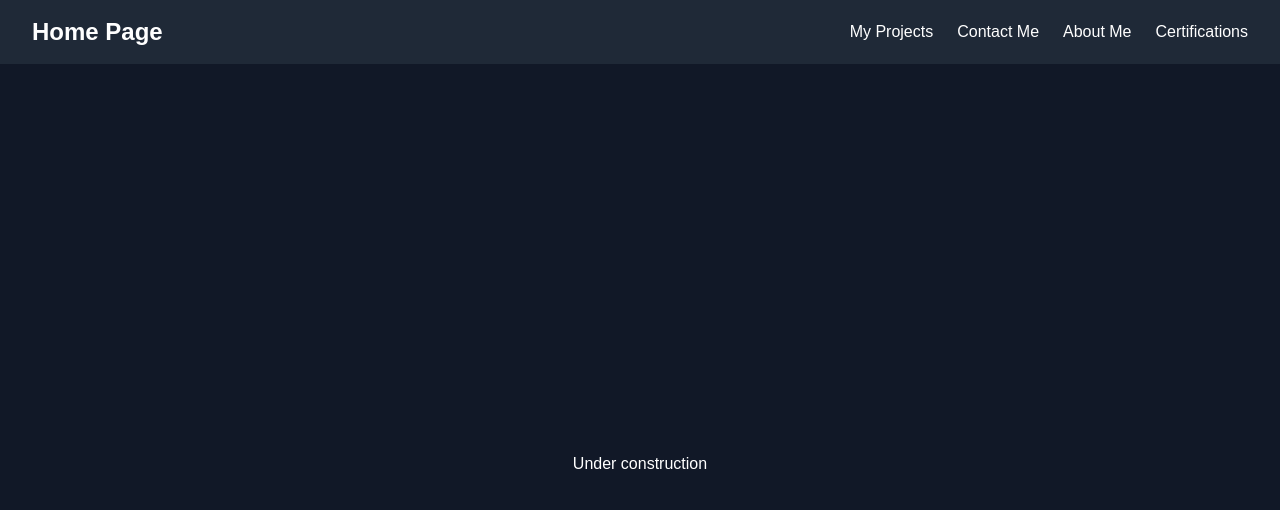
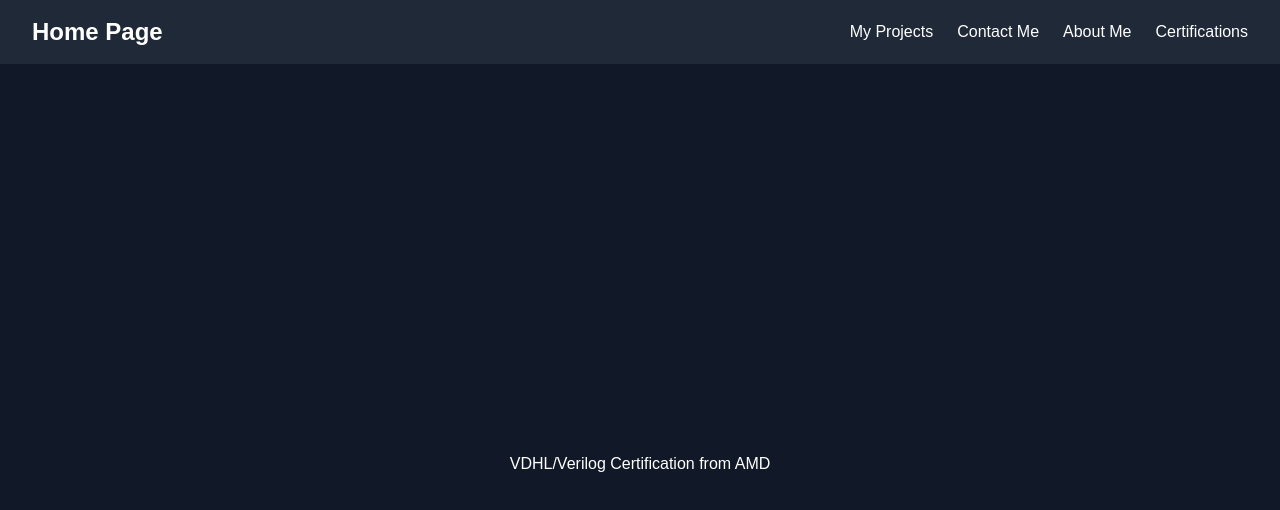
Before and after one commit to Paradrake2/PersonalWebsite, a Next.js app: page /certifications in a window 1280 px wide. Shown: the top 510 px of the page. Built offline with nearby package versions, Linux system fonts and the light colour scheme.

Commit message:
added start of verilog/vdhl certification

```diff
--- a/app/certifications/page.tsx
+++ b/app/certifications/page.tsx
@@ -7,7 +7,7 @@ export default function Home() {
       <Navbar />
       <div className="flex flex-col items-center justify-center h-screen bg-gray-900 text-white">
         <div>
-          <h1>Under construction</h1>
+          <h1>VDHL/Verilog Certification from AMD</h1>
         </div>
       </div>
     </body>
```
